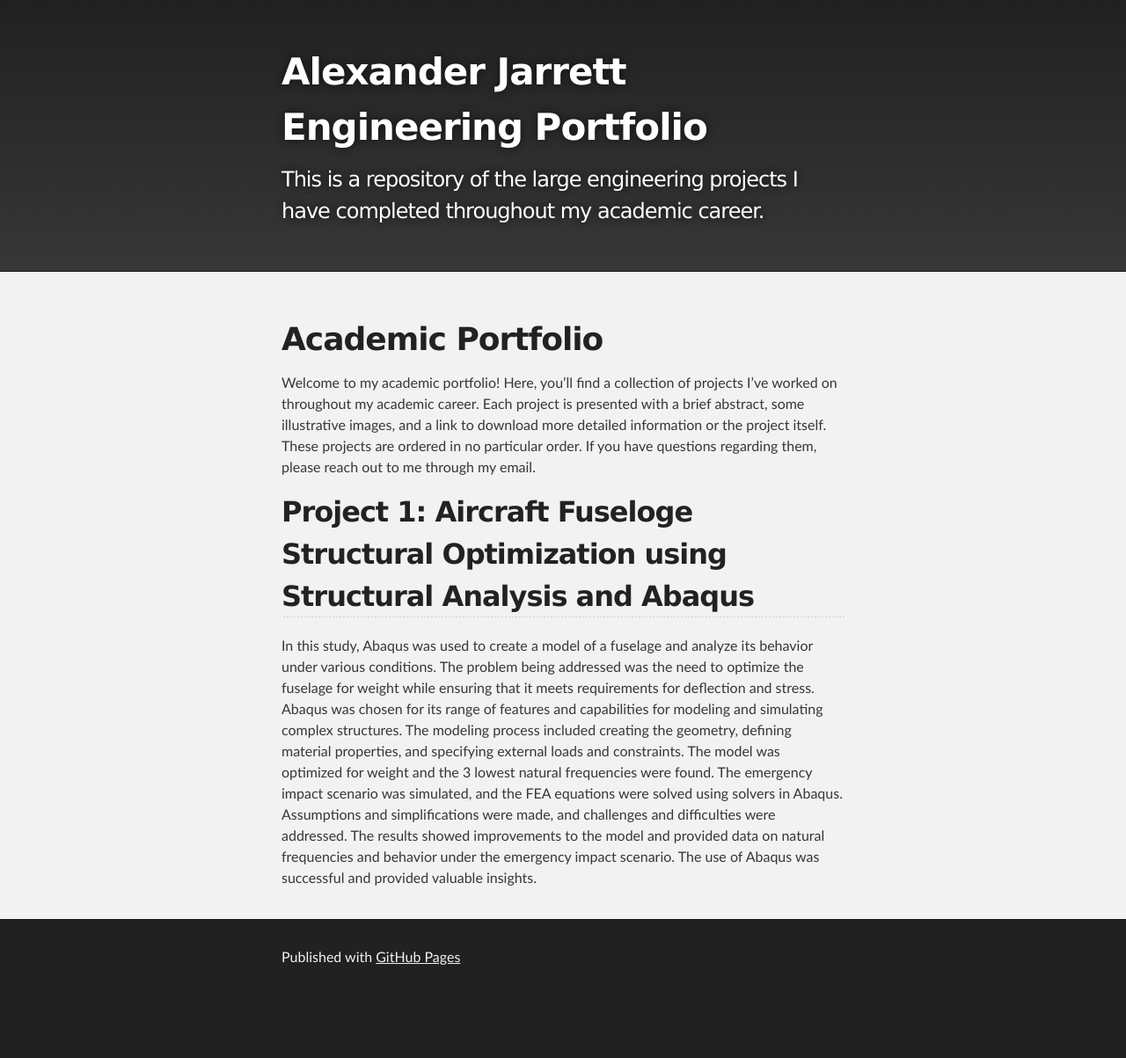
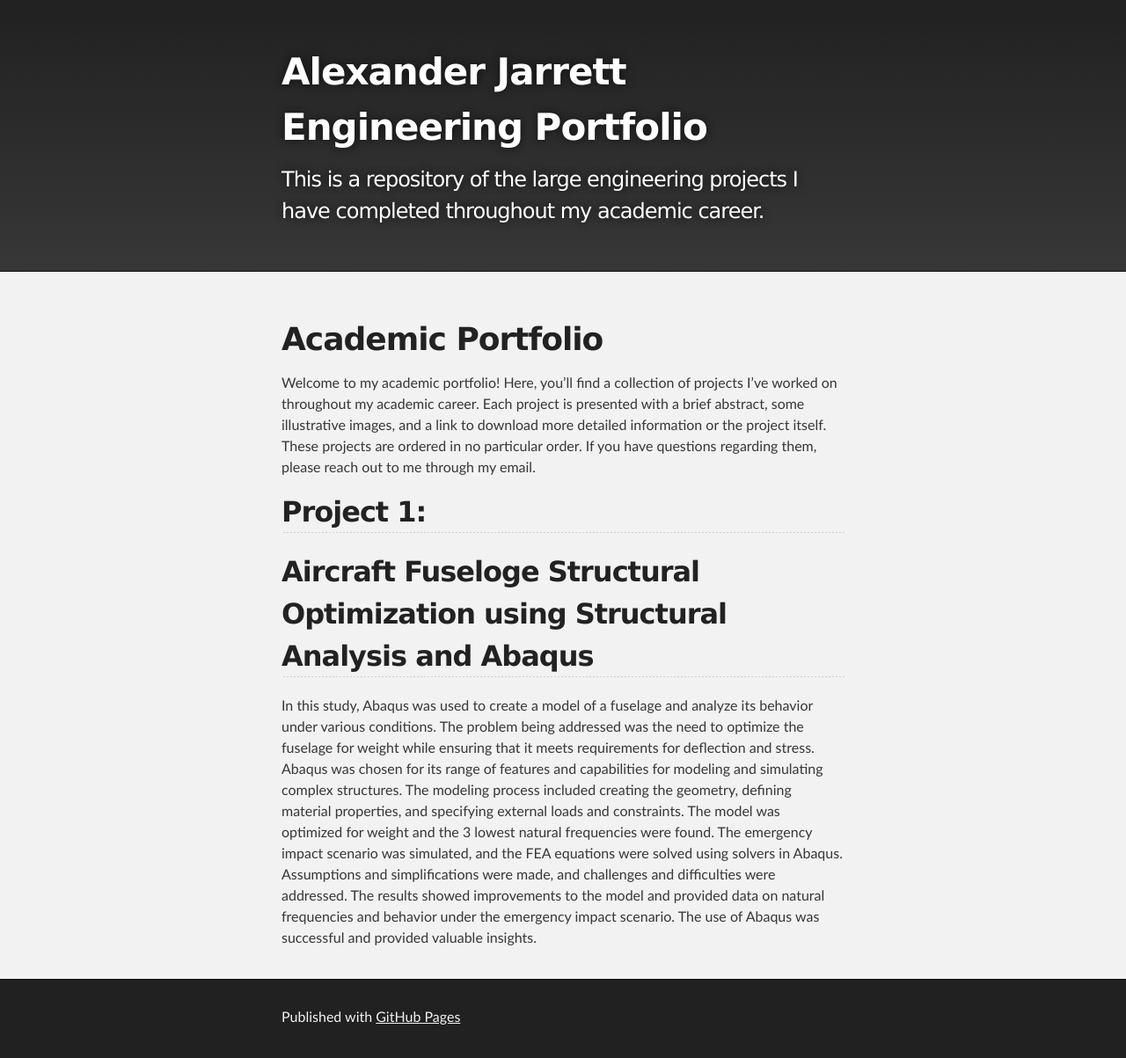
Before and after one commit to jarre1ae/jarre1ae.github.io, a Jekyll site: the page built from index.md, in a window 1280 px wide. Shown: the whole page at 88% size. Built offline with Jekyll 4.4.1, drawn with Linux system fonts in a browser that asks for light colours; our own code applies the rules of GitHub Pages for plain Markdown files; before the commit the page ends 1135 px from its top, so only the background shows below that.

```diff
--- a/index.md
+++ b/index.md
@@ -5,7 +5,8 @@ layout: default
 # Academic Portfolio
 Welcome to my academic portfolio! Here, you'll find a collection of projects I've worked on throughout my academic career. Each project is presented with a brief abstract, some illustrative images, and a link to download more detailed information or the project itself. These projects are ordered in no particular order. If you have questions regarding them, please reach out to me through my email.
 
-## Project 1: Aircraft Fuseloge Structural Optimization using Structural Analysis and Abaqus
+## Project 1:
+## Aircraft Fuseloge Structural Optimization using Structural Analysis and Abaqus
 In this study, Abaqus was used to create a model of a fuselage and analyze its behavior under
 various conditions. The problem being addressed was the need to optimize the fuselage for weight
 while ensuring that it meets requirements for deflection and stress. Abaqus was chosen for its range
```
